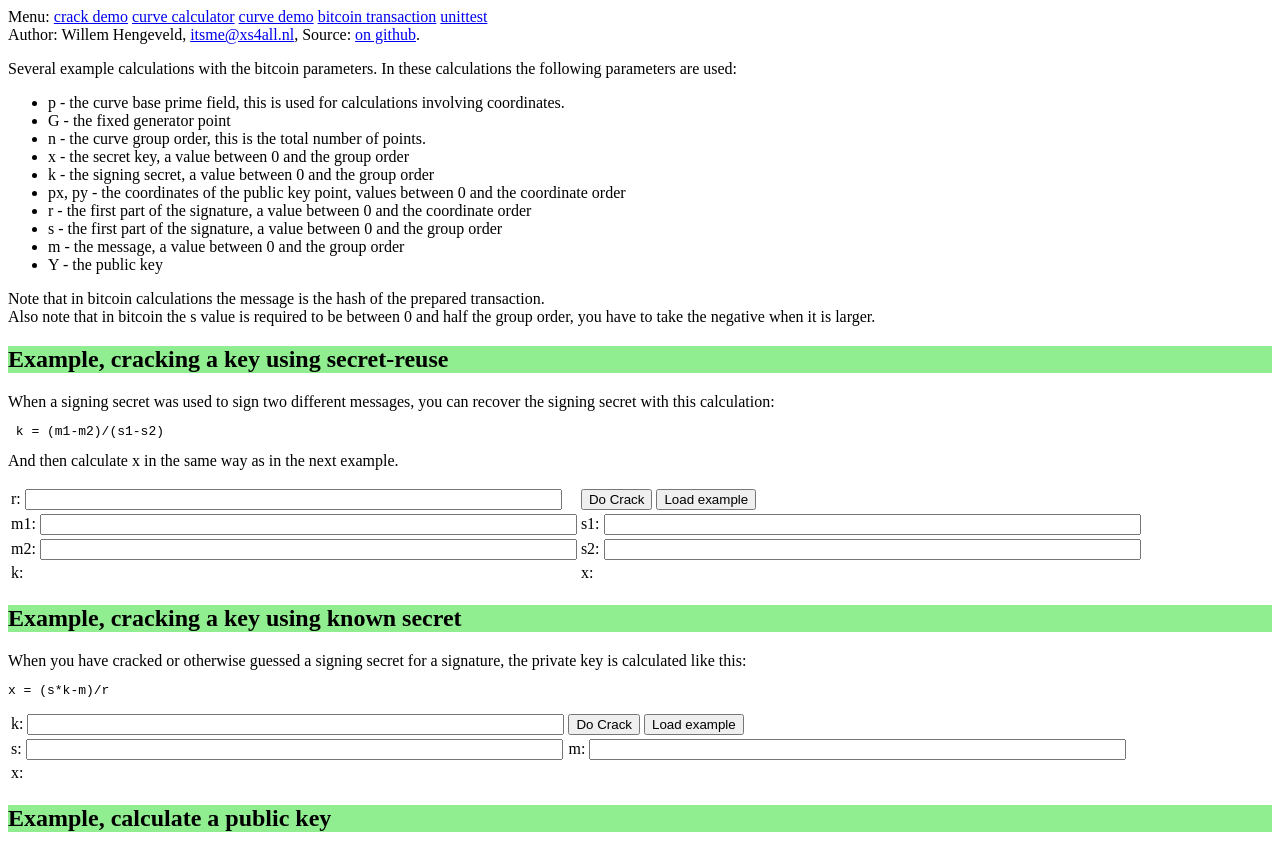
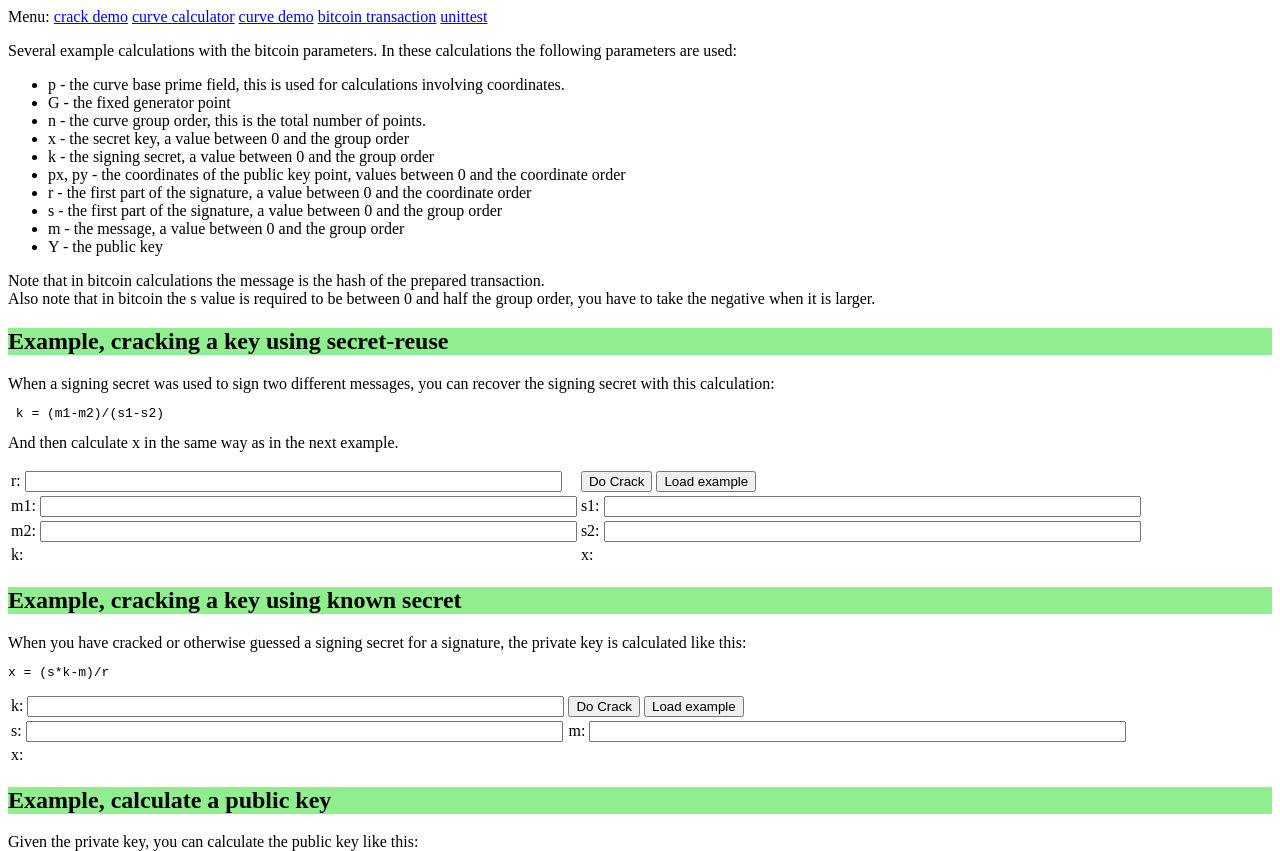
Before and after one commit to coinbinzo/ECDSA-Calculation, a plain HTML site: page index.html in a window 1280 px wide. Shown: the top 851 px of the page. Drawn offline with Linux system fonts and the light colour scheme.

Commit message:
Update index.html

```diff
--- a/index.html
+++ b/index.html
@@ -340,8 +340,6 @@ Menu:
   <a href="curve.html">curve demo</a>
   <a href="transaction.html">bitcoin transaction</a>
   <a href="unittest.html">unittest</a><br>
-Author: Willem Hengeveld, <a href="mailto:itsme@xs4all.nl">itsme@xs4all.nl</a>,
-Source: <a href="https://github.com/nlitsme/bitcoinexplainer">on github</a>.
 <p>
 Several example calculations with the bitcoin parameters. In these calculations the following parameters are used:
 <ul>
```
